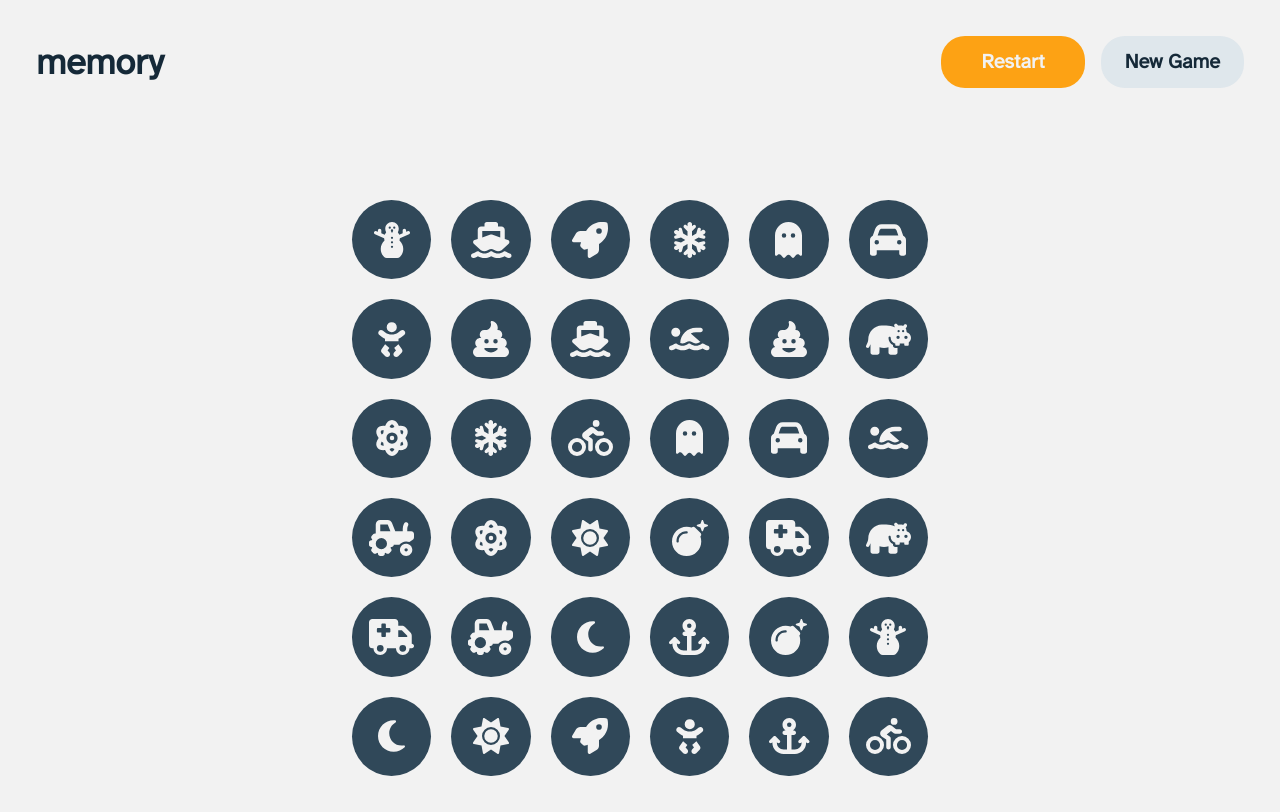
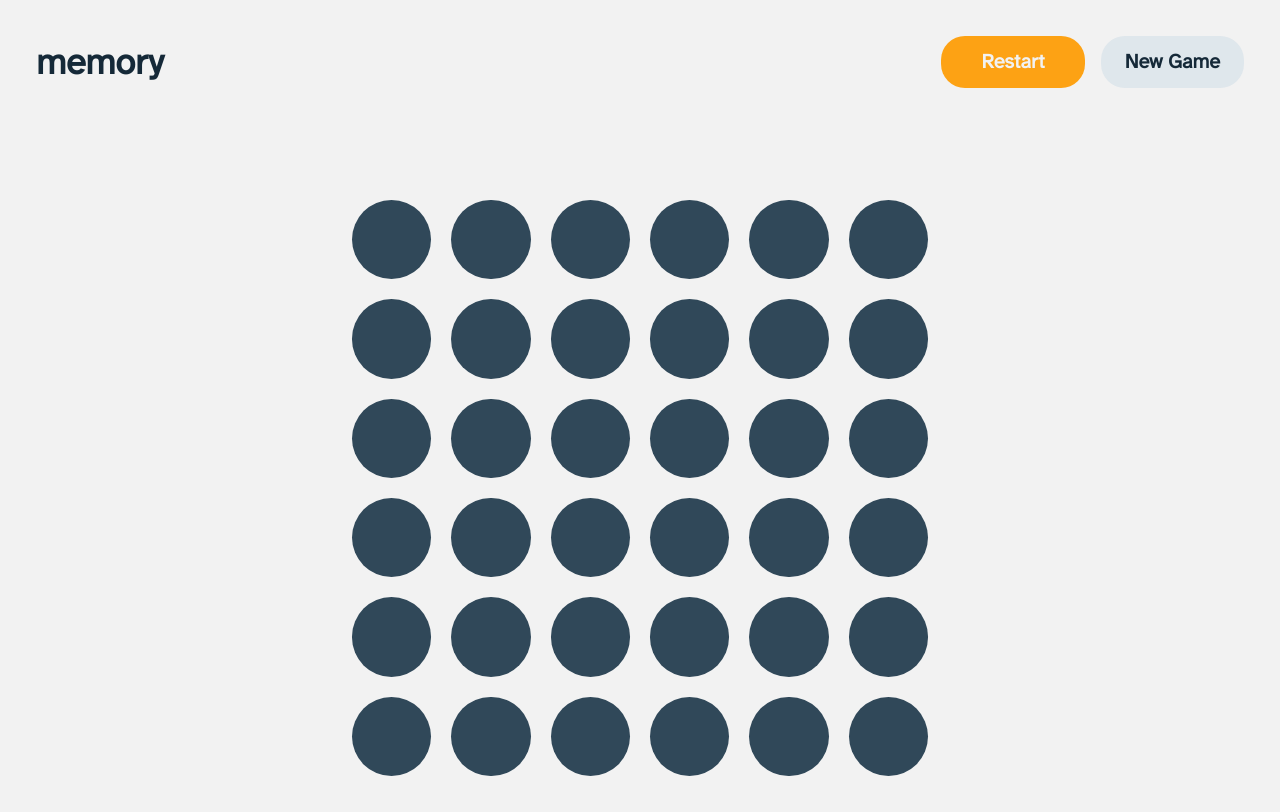
Before and after one commit to LukaKoridze13/memory-game, a React (Create React App) app: page /memory-game/1/1/1/1 in a window 1280 px wide. Built offline with nearby package versions, Linux system fonts and the light colour scheme.

Commit message:
Modify Icon Size

```diff
--- a/src/Components/Card.tsx
+++ b/src/Components/Card.tsx
@@ -3,6 +3,6 @@ import React from "react";
 export default function Card(props: {id:number, content: number | JSX.Element, checked: boolean, opened: boolean, onClick: (id:number,checked:boolean, opened:boolean)=> void }) {
     const {id,content,checked,opened, onClick} = props
   return (
-    <div onClick={()=>{onClick(id,checked,opened)}} className={`${opened && '!bg-lightgrey'} ${opened && 'pointer-events-none'} ${checked && '!bg-orange'} w-full rounded-full aspect-square bg-darkgrey flex items-center justify-center font-bold text-darkwhite text-xs cursor-pointer md:text-4xl hover:bg-bluegrey`}>{(checked || opened) && content} {content}</div>
+    <div onClick={()=>{onClick(id,checked,opened)}} className={`${opened && '!bg-lightgrey'} ${opened && 'pointer-events-none'} ${checked && '!bg-orange'} w-full rounded-full aspect-square bg-darkgrey flex items-center justify-center font-bold text-darkwhite text-2xl cursor-pointer md:text-5xl md:hover:bg-bluegrey`}>{(checked || opened) && content}</div>
   );
 }
```
